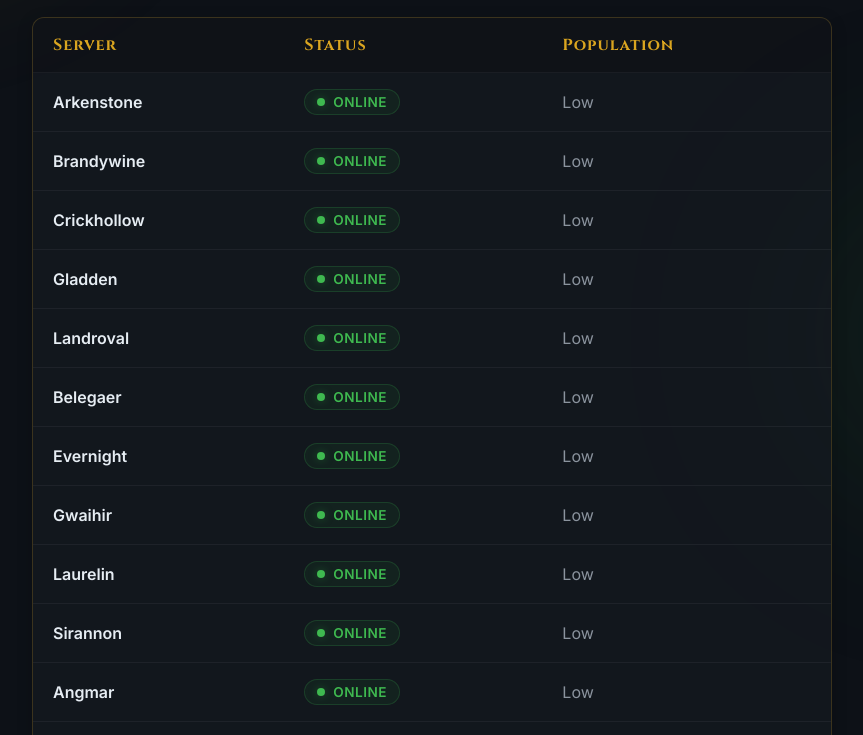
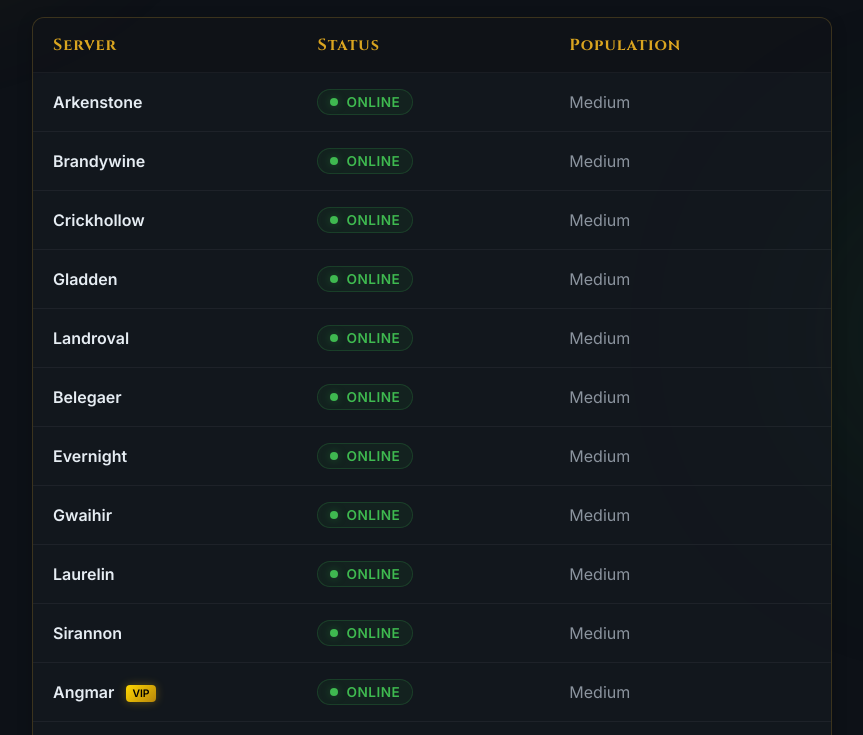
Before and after one commit to jdocdev/LOTRO-ServerStatus, a website: page index.html in a window 1280 px wide. Shown: the part 395-1130 px from the top of the page, without its empty margins (208-1071 px from the left). Drawn offline with nearby package versions, Linux system fonts and the light colour scheme; no server answers.

Commit message:
V.2.1.1
VIP Label

```diff
--- a/scraper.js
+++ b/scraper.js
@@ -114,6 +114,7 @@ async function scrapeLotroStatus() {
         const servers = LOTRO_SERVERS.map(name => {
             let pop = "N/A";
             let srvStatus = finalStatus;
+            let type = ["Angmar", "Mordor"].includes(name) ? "Legendary" : "Standard";
 
             // Heurística: Arkenstone, Evernight y Gladden son los más poblados y suelen abrir primero
             if (finalStatus === "Maintenance") {
@@ -127,7 +128,7 @@ async function scrapeLotroStatus() {
                 else if (livePlayers > 800) pop = "Media";
                 else pop = "Baja";
             }
-            return { name: name, status: srvStatus, pop: pop };
+            return { name: name, status: srvStatus, pop: pop, type: type };
         });
 
         const result = {
--- a/script.js
+++ b/script.js
@@ -302,7 +302,10 @@ function renderServers(servers) {
 
         return `
             <tr style="animation: fadeIn 0.5s ease-out ${index * 0.05}s forwards; opacity: 0;">
-                <td style="font-weight: 600;">${srv.name}</td>
+                <td style="font-weight: 600;">
+                    ${srv.name}
+                    ${srv.type === 'Legendary' ? '<span class="vip-badge">VIP</span>' : ''}
+                </td>
                 <td><span class="status-badge ${badgeClass}">${translatedStatus}</span></td>
                 <td style="color: var(--text-secondary);">${translatedPop}</td>
             </tr>
--- a/servers.json
+++ b/servers.json
@@ -1,80 +1,95 @@
 {
-  "last_updated": "2026-04-24T00:35:51.791Z",
+  "last_updated": "2026-04-24T00:43:46.788Z",
   "servers": [
     {
       "name": "Arkenstone",
       "status": "Online",
-      "pop": "Baja"
+      "pop": "Media",
+      "type": "Standard"
     },
     {
       "name": "Brandywine",
       "status": "Online",
-      "pop": "Baja"
+      "pop": "Media",
+      "type": "Standard"
     },
     {
       "name": "Crickhollow",
       "status": "Online",
-      "pop": "Baja"
+      "pop": "Media",
+      "type": "Standard"
     },
     {
       "name": "Gladden",
       "status": "Online",
-      "pop": "Baja"
+      "pop": "Media",
+      "type": "Standard"
     },
     {
       "name": "Landroval",
       "status": "Online",
-      "pop": "Baja"
+      "pop": "Media",
+      "type": "Standard"
     },
     {
       "name": "Belegaer",
       "status": "Online",
-      "pop": "Baja"
+      "pop": "Media",
+      "type": "Standard"
     },
     {
       "name": "Evernight",
       "status": "Online",
-      "pop": "Baja"
+      "pop": "Media",
+      "type": "Standard"
     },
     {
       "name": "Gwaihir",
       "status": "Online",
-      "pop": "Baja"
+      "pop": "Media",
+      "type": "Standard"
     },
     {
       "name": "Laurelin",
       "status": "Online",
-      "pop": "Baja"
+      "pop": "Media",
+      "type": "Standard"
     },
     {
       "name": "Sirannon",
       "status": "Online",
-      "pop": "Baja"
+      "pop": "Media",
+      "type": "Standard"
     },
     {
       "name": "Angmar",
       "status": "Online",
-      "pop": "Baja"
+      "pop": "Media",
+      "type": "Legendary"
     },
     {
       "name": "Mordor",
       "status": "Online",
-      "pop": "Baja"
+      "pop": "Media",
+      "type": "Legendary"
     },
     {
       "name": "Glamdring",
       "status": "Online",
-      "pop": "Baja"
+      "pop": "Media",
+      "type": "Standard"
     },
     {
       "name": "Sting",
       "status": "Online",
-      "pop": "Baja"
+      "pop": "Media",
+      "type": "Standard"
     },
     {
       "name": "Orcrist",
       "status": "Online",
-      "pop": "Baja"
+      "pop": "Media",
+      "type": "Standard"
     }
   ],
   "steam_data": [
@@ -271,7 +286,7 @@
       748
     ]
   ],
-  "live_players": 715,
+  "live_players": 805,
   "outage_message": null,
   "outage_link": null,
   "is_down": false
--- a/style.css
+++ b/style.css
@@ -385,7 +385,20 @@ footer {
     color: var(--text-secondary);
     font-size: 0.85rem;
 }
-
+/* Badges de Servidor */
+.vip-badge {
+    display: inline-block;
+    background: linear-gradient(135deg, #ffd700, #b8860b);
+    color: #000;
+    font-size: 0.65rem;
+    font-weight: 800;
+    padding: 2px 6px;
+    border-radius: 4px;
+    margin-left: 8px;
+    text-transform: uppercase;
+    vertical-align: middle;
+    box-shadow: 0 0 10px rgba(255, 215, 0, 0.3);
+}
 .github-link {
     display: flex;
     align-items: center;
```
